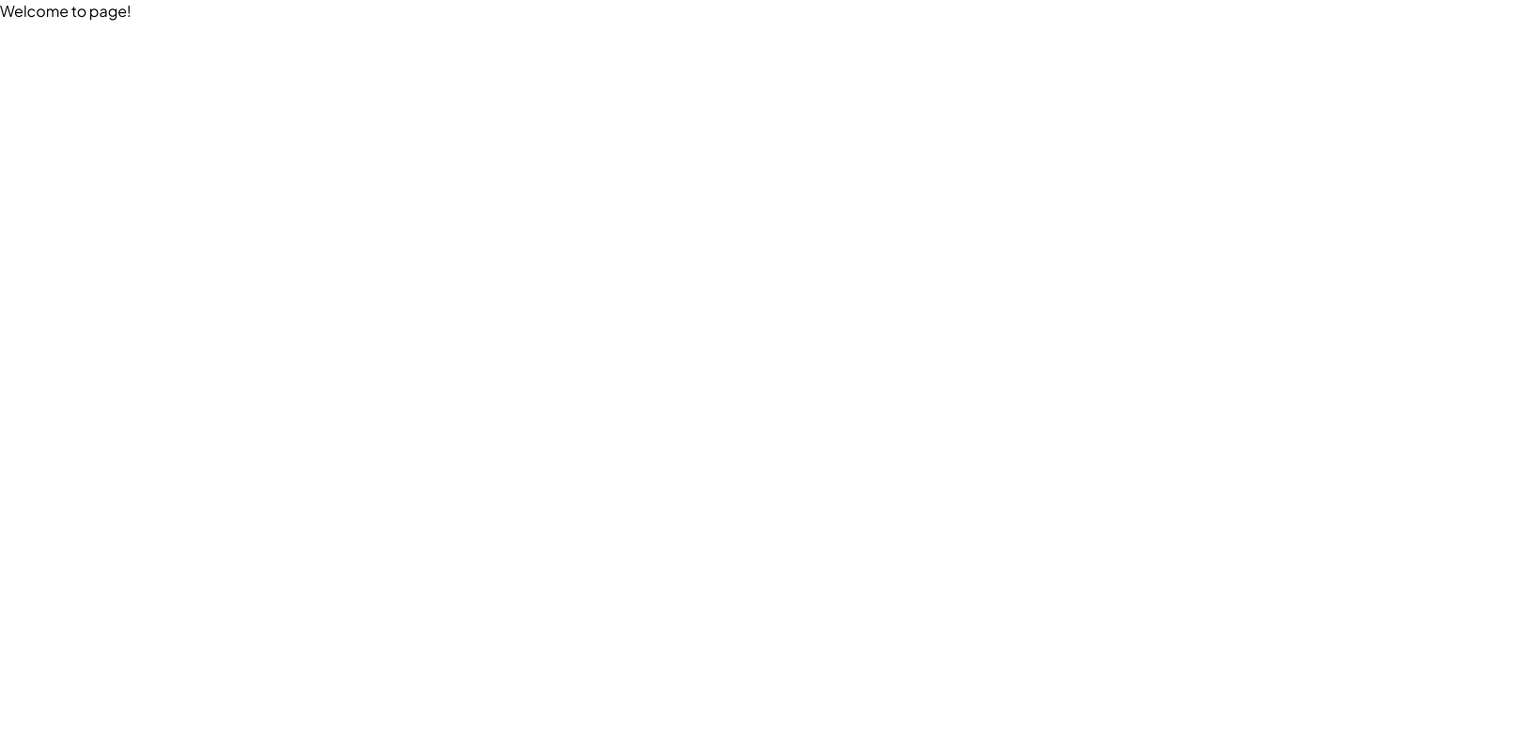
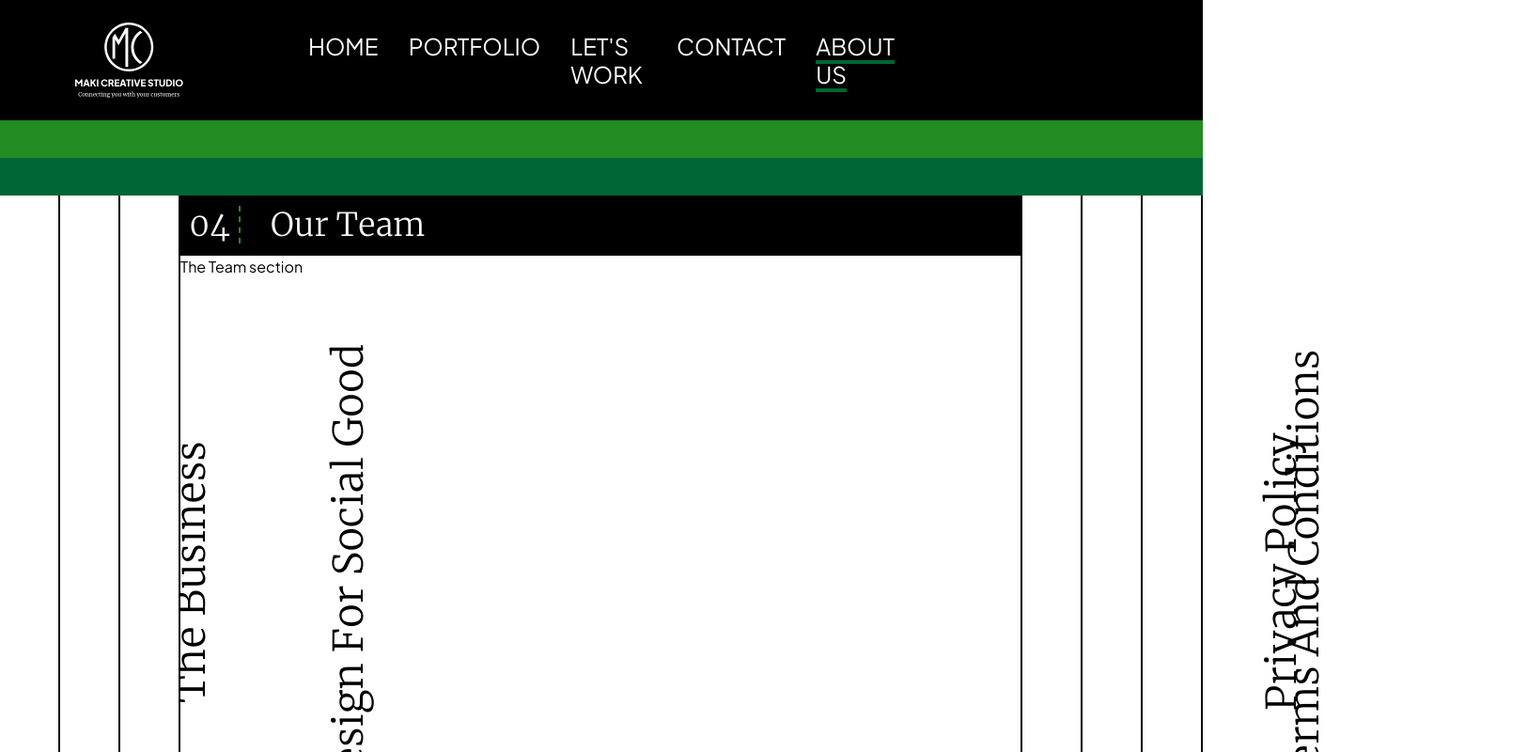
Before and after one commit to maki-studio/website, a Next.js app in the folder web/: page /about in a window 1280 px wide. Shown: the top 800 px of the page at 94% size, 1625 px wide, since content can reach past the window. Built offline with nearby package versions, Linux system fonts and the light colour scheme.

Commit message:
update page.tsx - added section content to page

```diff
--- a/web/app/about/page.tsx
+++ b/web/app/about/page.tsx
@@ -1,3 +1,62 @@
+'use client'
+import { Header, Footer, VerticalTabs } from "@/app/components";
+// import Image from 'next/image';
+// import Link from "next/link";
+
+// import circleIcon from '@/app/icons/ui/circle.svg'
+// import dTriangleIcon from '@/app/icons/ui/down-triangle.svg'
+// import locationIcon from '@/app/icons/ui/location.svg'
+// import phoneIcon from '@/app/icons/ui/phone.svg'
+// import mailIcon from '@/app/icons/ui/mail.svg'
+import React from 'react';
+import { VerticalTab } from "../components/VerticalTabs";
+
+import BusinessSection from "./sections/business";
+import StorySection from "./sections/story";
+import GoodSection from "./sections/good";
+import TeamSection from "./sections/team";
+import TermsSection from "./sections/terms";
+import PrivacySection from "./sections/privacy";
+import AffiliateSection from "./sections/affiliates";
+
+const contentTabs: VerticalTab[] = [
+  {
+    title: "Our Story",
+    element: StorySection(),
+  },
+  {
+    title: "The Business",
+    element: BusinessSection(),
+  },
+  {
+    title: "Design For Social Good",
+    element: GoodSection(),
+  },
+  {
+    title: "Our Team",
+    element: TeamSection(),
+  },
+  {
+    title: "Affiliates",
+    element: AffiliateSection(),
+  },
+  {
+    title: "Terms and Conditions",
+    element: TermsSection()
+  },
+  {
+    title: "Privacy Policy",
+    element: PrivacySection()
+  },
+]
+
+
 export default function Page() {
-  return <h1>Welcome to page!</h1>;
+
+
+  return <>
+    <Header activeLink='about'></Header>
+    <VerticalTabs tabs={contentTabs}></VerticalTabs>
+    <Footer></Footer>
+  </>;
 }
```
